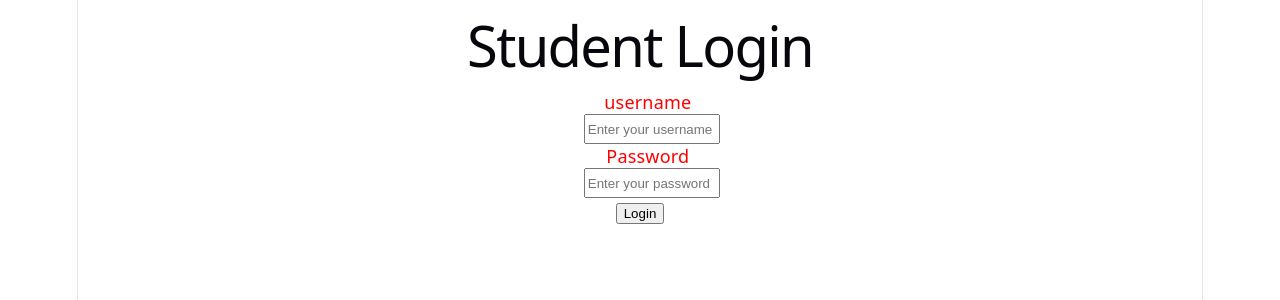
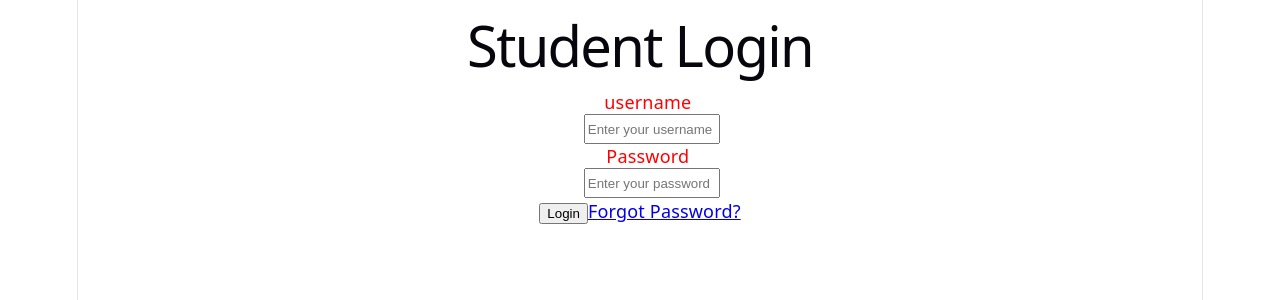
Before and after one commit to Akhileshsenapati1008/student-portal, a React (Vite) app in the folder my-react-app/: page / in a window 1280 px wide. Shown: the top 300 px of the page. Built offline with nearby package versions, Linux system fonts and the light colour scheme.

Commit message:
add forgot password hyperlink still non-functional(last priotity)

```diff
--- a/my-react-app/src/Login.jsx
+++ b/my-react-app/src/Login.jsx
@@ -8,6 +8,7 @@ return (
             <label id="passwordLabel">Password</label>
             <input id="passwordInput" type="password" placeholder="Enter your password" required ></input>
             <button id="loginButton" type="submit">Login</button>
+            <a href="/forgot-password">Forgot Password?</a>
         </form>
     </div>
 )
```
